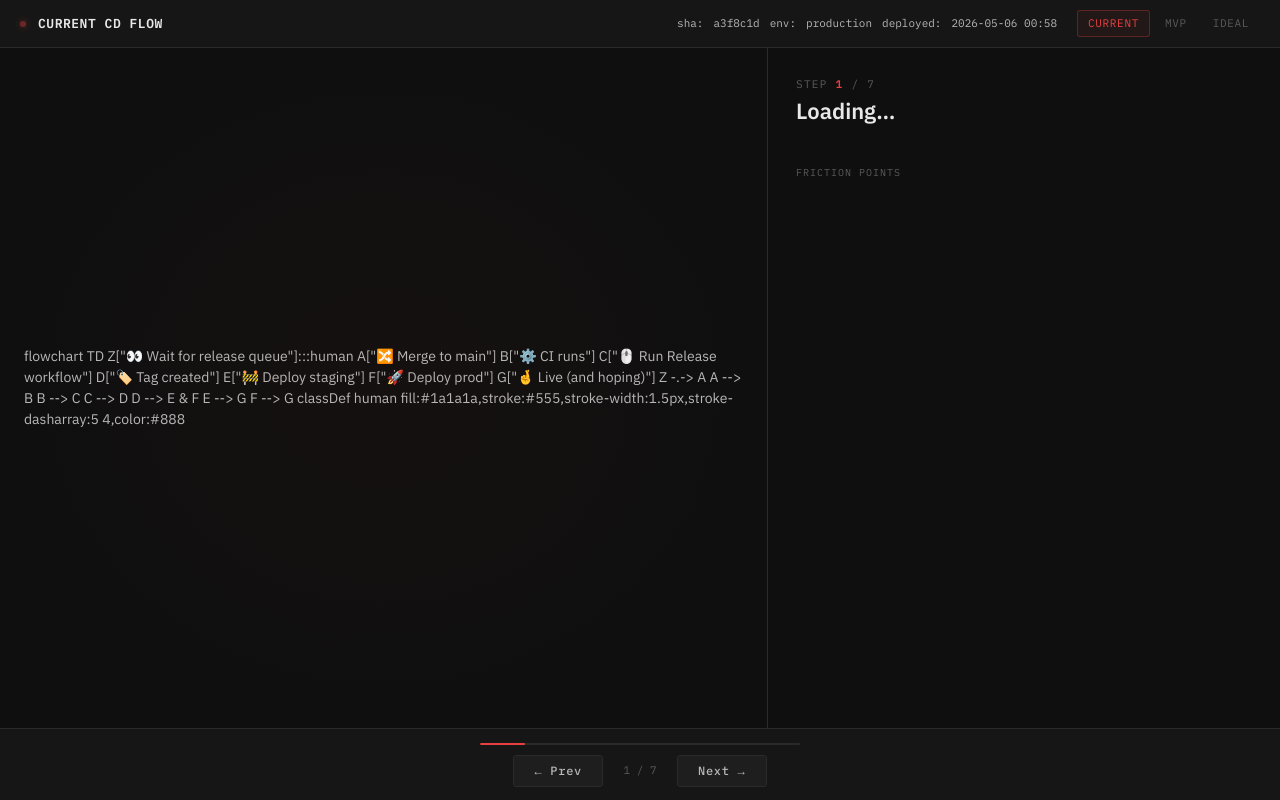
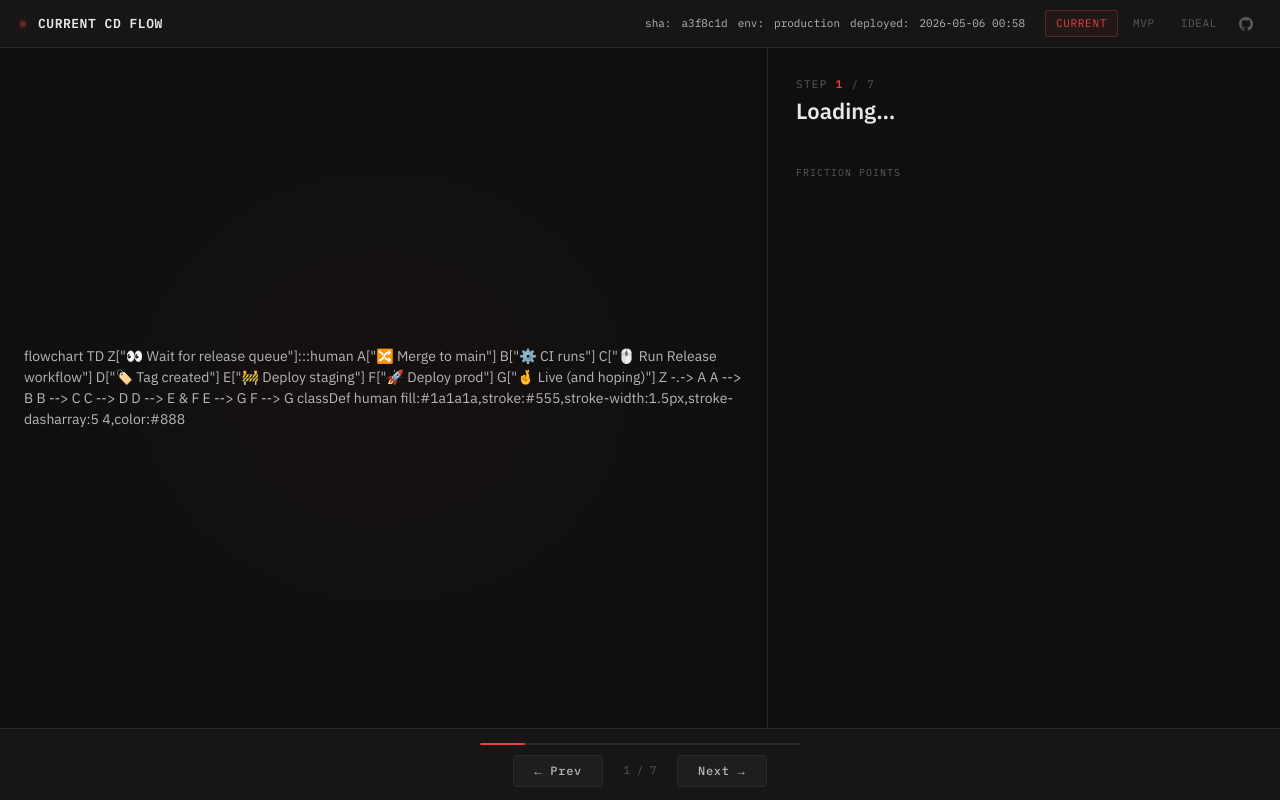
Before and after one commit to tomasz-megaport/cd-demo-current, a website: page app/index.html in a window 1280 px wide. Drawn offline with Linux system fonts and the light colour scheme; a script that the page names is missing.

Commit message:
feat: add GitHub source icon link to nav

```diff
--- a/app/index.html
+++ b/app/index.html
@@ -114,6 +114,8 @@
     border-color: rgba(232,64,64,0.3);
     background: rgba(232,64,64,0.06);
   }
+  .nav-gh { display: inline-flex; align-items: center; padding: 4px 6px; }
+  .nav-gh svg { display: block; }
 
   /* ── LAYOUT ──────────────────────────────────────────────── */
   .layout {
@@ -432,6 +434,9 @@
       <a href="https://tomasz-megaport.github.io/cd-demo-current/" class="nav-link active">Current</a>
       <a href="https://tomasz-megaport.github.io/cd-demo-mvp/" class="nav-link">MVP</a>
       <a href="https://tomasz-megaport.github.io/cd-demo-ideal/" class="nav-link">Ideal</a>
+      <a href="https://github.com/tomasz-megaport/cd-demo-current" class="nav-link nav-gh" target="_blank" rel="noopener" aria-label="Source on GitHub" title="Source on GitHub">
+        <svg viewBox="0 0 16 16" width="14" height="14" aria-hidden="true" focusable="false"><path fill="currentColor" fill-rule="evenodd" d="M8 0C3.58 0 0 3.58 0 8c0 3.54 2.29 6.53 5.47 7.59.4.07.55-.17.55-.38 0-.19-.01-.82-.01-1.49-2.01.37-2.53-.49-2.69-.94-.09-.23-.48-.94-.82-1.13-.28-.15-.68-.52-.01-.53.63-.01 1.08.58 1.23.82.72 1.21 1.87.87 2.33.66.07-.52.28-.87.51-1.07-1.78-.2-3.64-.89-3.64-3.95 0-.87.31-1.59.82-2.15-.08-.2-.36-1.02.08-2.12 0 0 .67-.21 2.2.82.64-.18 1.32-.27 2-.27.68 0 1.36.09 2 .27 1.53-1.04 2.2-.82 2.2-.82.44 1.1.16 1.92.08 2.12.51.56.82 1.27.82 2.15 0 3.07-1.87 3.75-3.65 3.95.29.25.54.73.54 1.48 0 1.07-.01 1.93-.01 2.2 0 .21.15.46.55.38A8.013 8.013 0 0 0 16 8c0-4.42-3.58-8-8-8z"/></svg>
+      </a>
     </nav>
   </div>
 </header>
```
